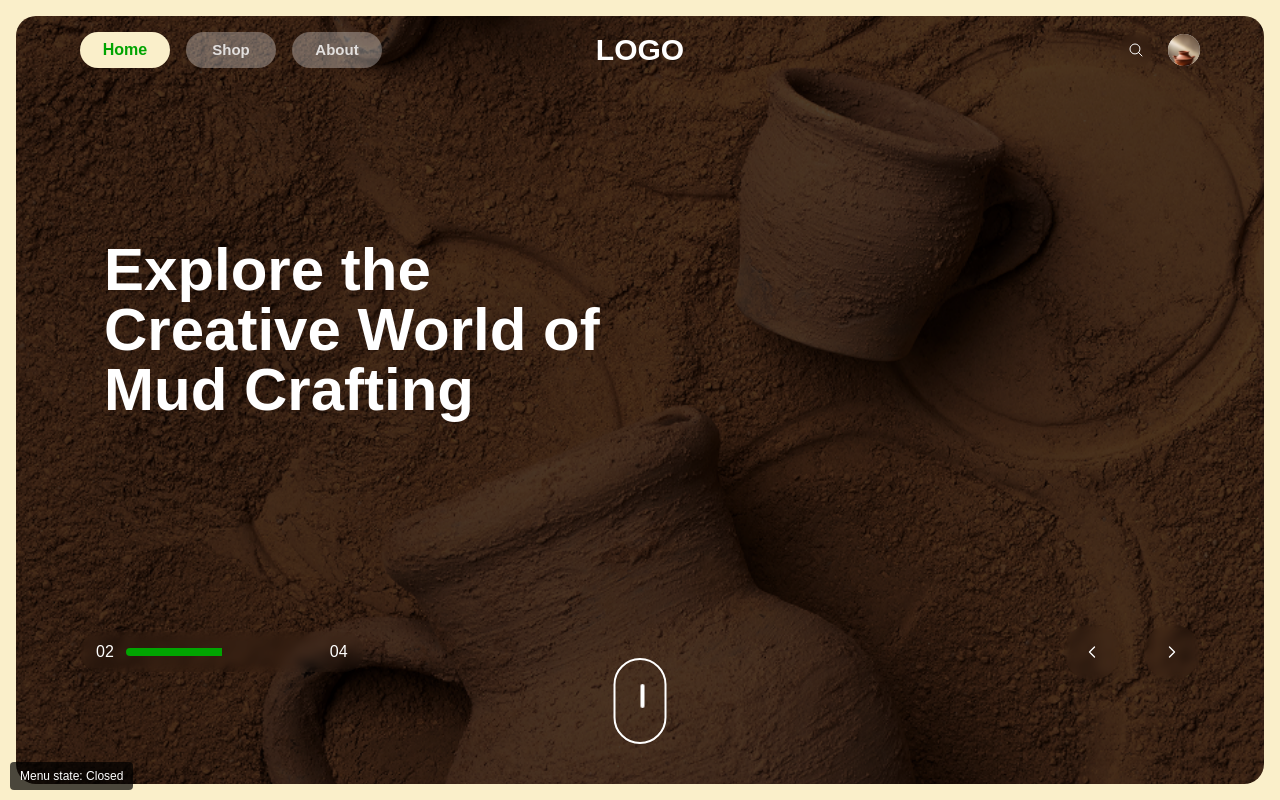
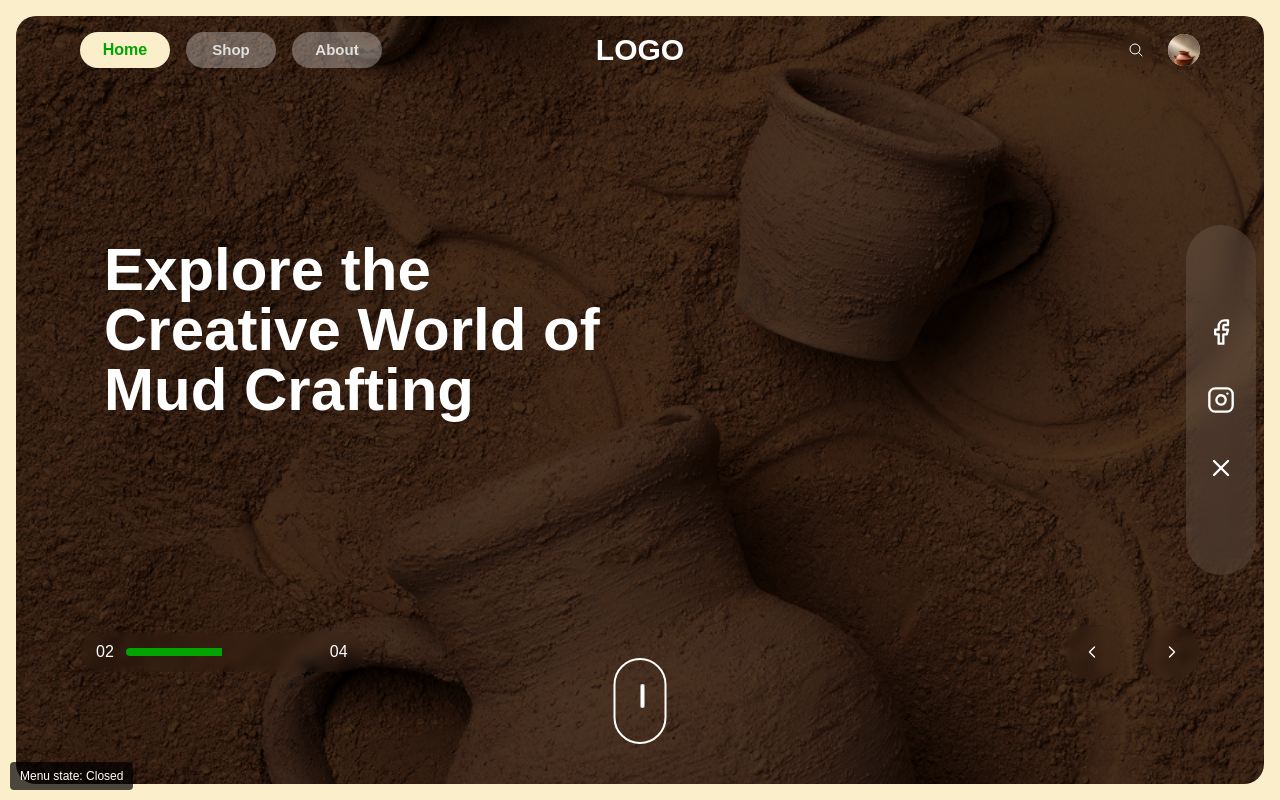
Before and after one commit to M0hammedHaris/mud_potter, a Next.js app: page / in a window 1280 px wide. Shown: the top 800 px of the page. Built offline with nearby package versions, Linux system fonts and the light colour scheme.

Commit message:
feat: add social media icons to Hero component with hover effects

```diff
--- a/src/components/hero.tsx
+++ b/src/components/hero.tsx
@@ -9,6 +9,7 @@ import {
   CarouselItem,
   type CarouselApi,
 } from "@/components/ui/carousel";
+import { Facebook, Instagram, XIcon } from "lucide-react"; // Import icons from lucide-react
 
 interface HeroProps {
   title: string;
@@ -75,10 +76,37 @@ export function Hero({ title, images }: HeroProps) {
 
   return (
     <section
-      className="relative h-screen bg-[#FAEFCA] p-4"
+      className="relative h-screen bg-[#FAEFCA] p-0 md:p-4"
       onTouchStart={() => setIsPaused(true)}
       onTouchEnd={() => setTimeout(() => setIsPaused(false), 5000)}
     >
+      {/* Social Media Icons */}
+      <div className="hidden lg:block absolute right-6 top-1/2 -translate-y-1/2 w-[70px] h-[350px] bg-white/10 backdrop-blur-md rounded-full z-20">
+        <div className="flex flex-col items-center justify-center h-full gap-10">
+          <a
+            href="#"
+            className="transition-transform hover:scale-110 text-white"
+            aria-label="Facebook"
+          >
+            <Facebook size={28} />
+          </a>
+          <a
+            href="#"
+            className="transition-transform hover:scale-110 text-white"
+            aria-label="Instagram"
+          >
+            <Instagram size={28} />
+          </a>
+          <a
+            href="#"
+            className="transition-transform hover:scale-110 text-white"
+            aria-label="Twitter"
+          >
+            <XIcon size={28} />
+          </a>
+        </div>
+      </div>
+
       {/* Main background that changes with slides */}
       <div className="absolute inset-4 z-0 rounded-[20px] overflow-hidden">
         {images.map((image, index) => (
```
